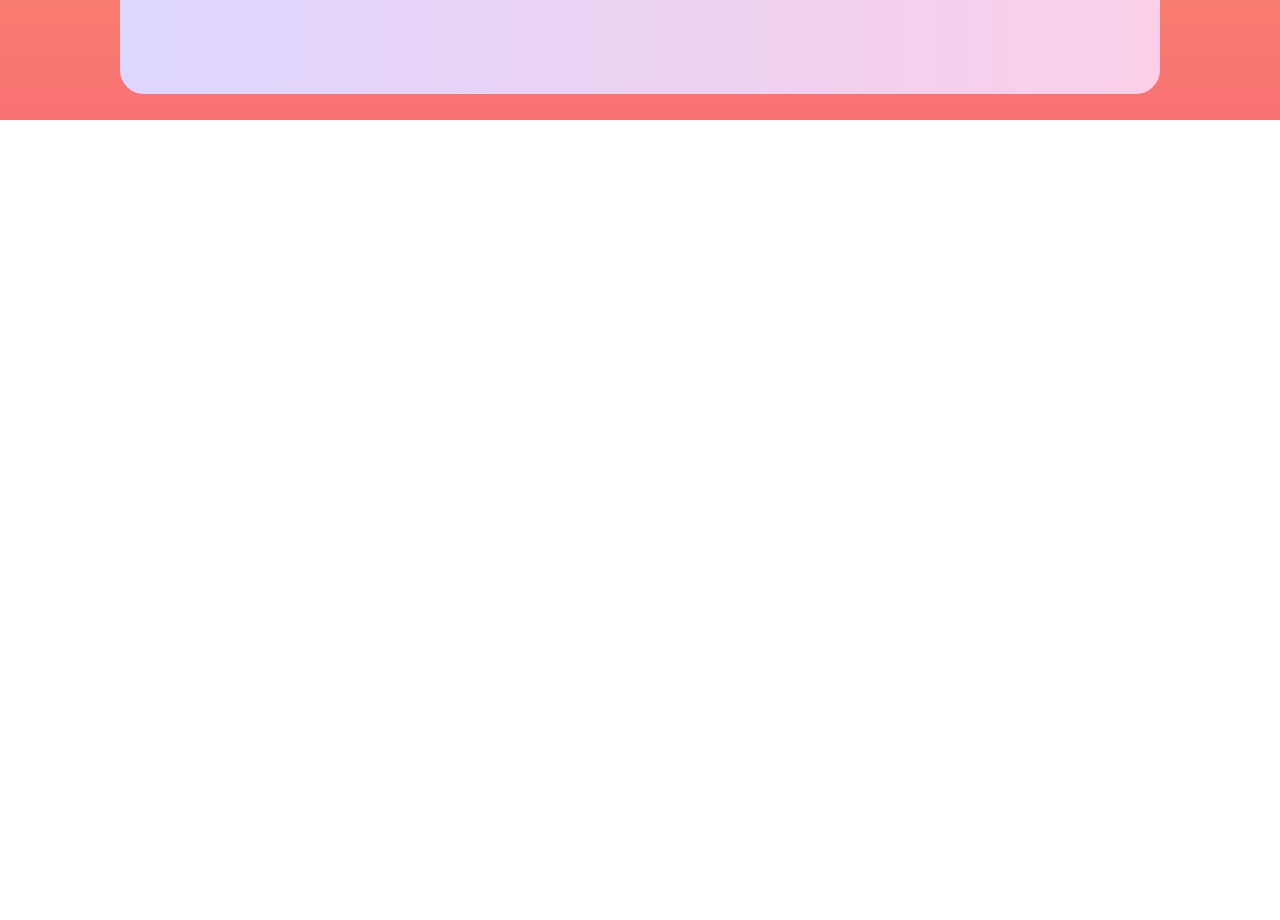
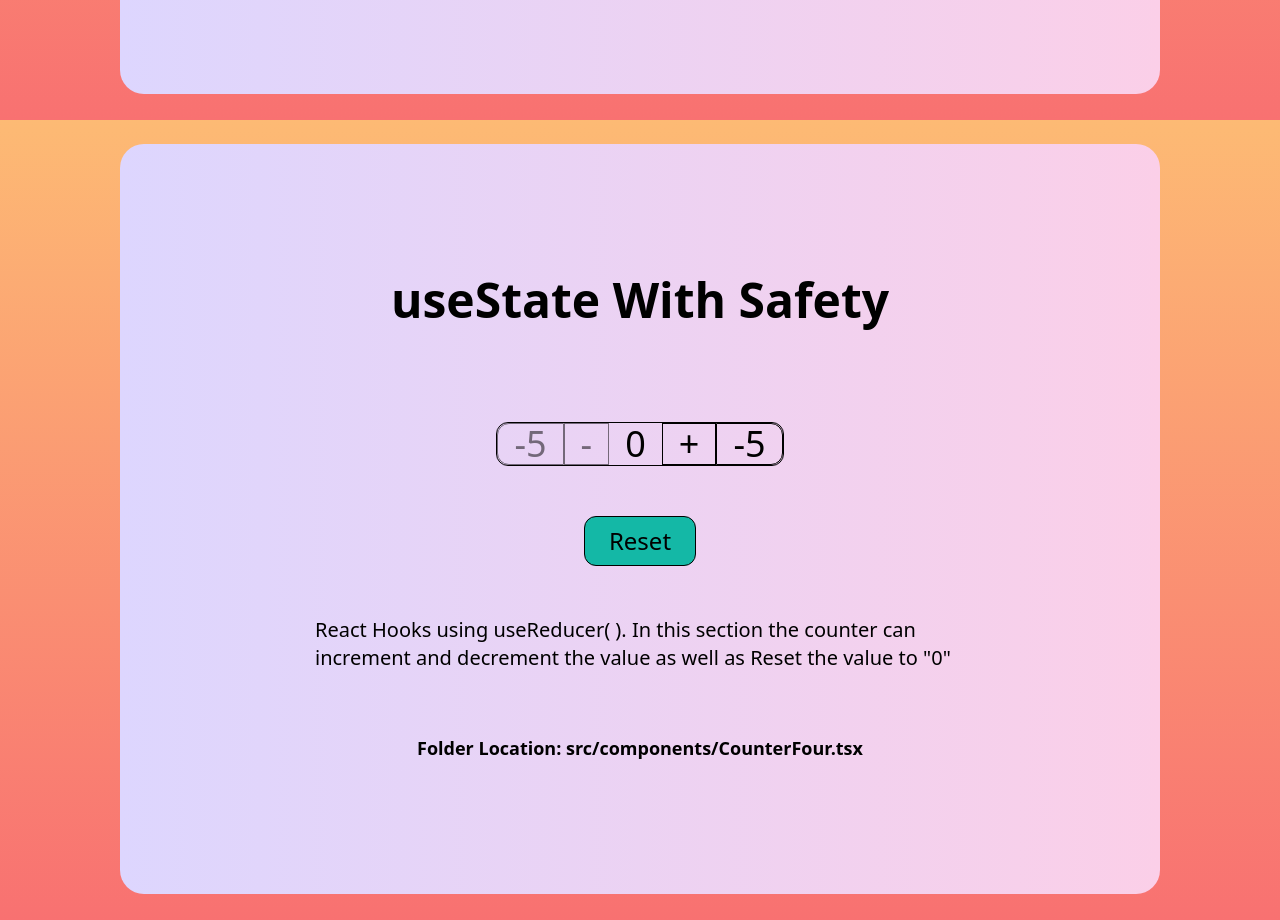
Before and after one commit to SAF2k/react-hook-learn, a React (Vite) app: page / in a window 1280 px wide. Shown: the part 8680-9600 px from the top of the page. Before the commit the page ends 8800 px from the top, so only its background shows below. Built offline with nearby package versions, Linux system fonts and the light colour scheme; no server answers.

Commit message:
added Counter Four

```diff
--- a/src/App.tsx
+++ b/src/App.tsx
@@ -9,6 +9,7 @@ import MouseTracker from "./components/MouseTracker";
 import MouserEventToggle from "./components/MouserEventToggle";
 import FetchData from "./components/FetchData";
 import CounterThree from "./components/CounterThree";
+import CounterFour from "./components/CounterFour";
 
 function App() {
   return (
@@ -24,6 +25,7 @@ function App() {
         <MouserEventToggle />
         <FetchData />
         <CounterThree />
+        <CounterFour />
     </>
   );
 }
--- /dev/null
+++ b/src/components/CounterFour.tsx
@@ -0,0 +1,79 @@
+import { useReducer } from "react";
+import Container from "./Container";
+
+type Action =
+  | { type: "increment", value: number }
+  | { type: "decrement", value: number }
+  | { type: "reset" };
+
+const reducer = (state: number, action: Action) => {
+  switch (action.type) {
+    case "increment":
+      return state + action.value;
+    case "decrement":
+      return state - action.value;
+    case "reset":
+      return initialState;
+    default:
+      return state;
+  }
+};
+const initialState = 0;
+
+const CounterFour: React.FC = () => {
+  const [count, dispatch] = useReducer(reducer, initialState);
+  return (
+    <>
+      <Container
+        BackgroundColor="bg-gradient-to-b from-orange-300 to-red-400"
+        ContainerColor="text-black bg-gradient-to-r from-violet-200 to-pink-200"
+        header="useState With Safety"
+      >
+        <div className="text-4xl flex items-center border rounded-xl border-black">
+          <button
+          disabled={count < 5}
+            className="border border-black shadow-sm px-4 rounded-l-xl disabled:opacity-50"
+            onClick={() => dispatch({ type: "decrement", value: 5 })}
+          >
+            -5
+          </button>
+          <button
+            disabled={count <= 0}
+            className="border-black border px-4 disabled:opacity-50"
+            onClick={() => dispatch({ type: "decrement", value: 1 })}
+          >
+            -
+          </button>
+          <span className="px-4">{count}</span>
+          <button
+            className="border border-black px-4"
+            onClick={() => dispatch({ type: "increment", value: 1 })}
+          >
+            +
+          </button>
+          <button
+            className="border border-black shadow-sm px-4 rounded-r-xl"
+            onClick={() => dispatch({ type: "increment", value: 5 })}
+          >
+            -5
+          </button>
+        </div>
+        <button
+          className="border border-black text-2xl px-6 py-2 rounded-xl bg-teal-500"
+          onClick={() => dispatch({ type: "reset" })}
+        >
+          Reset
+        </button>
+        <p className="text-xl w-[650px]">
+          React Hooks using useReducer( ). In this section the counter can
+          increment and decrement the value as well as Reset the value to "0"
+        </p>
+        <p className="text-lg font-semibold pt-3">
+          Folder Location: src/components/CounterFour.tsx
+        </p>
+      </Container>
+    </>
+  );
+};
+
+export default CounterFour;
```
